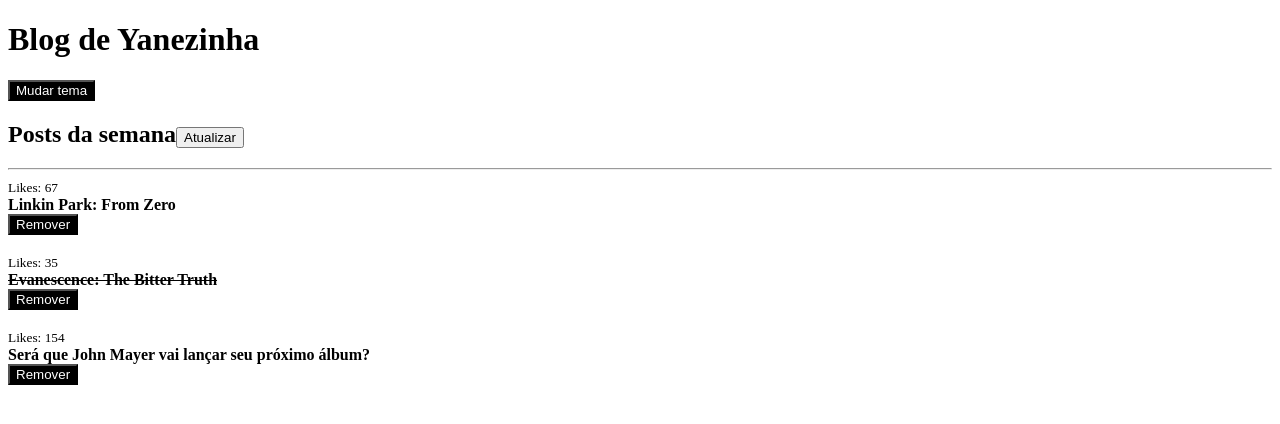
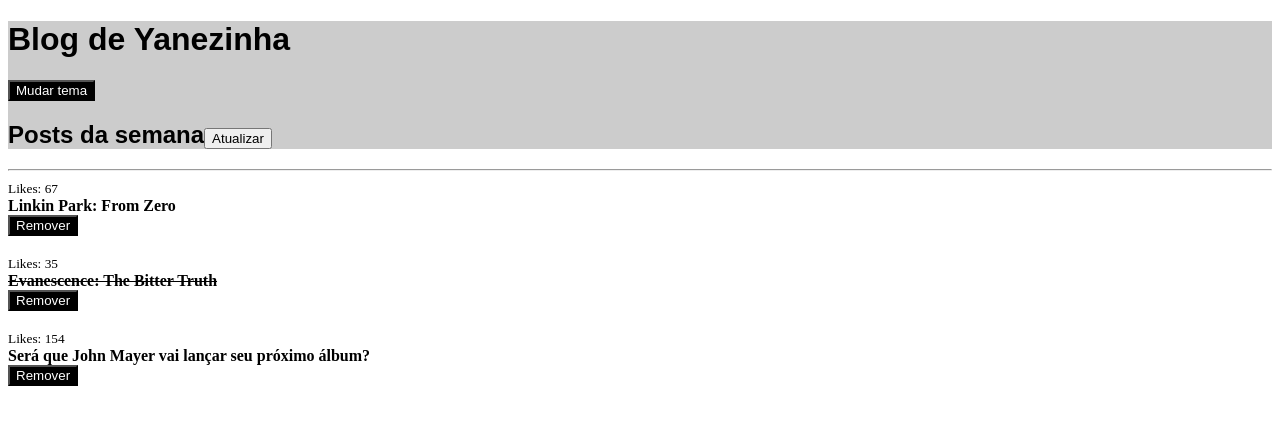
Before and after one commit to yanew/react-fundamentos, a React app: page / in a window 1280 px wide. Shown: the top 424 px of the page. Built offline with nearby package versions, Linux system fonts and the light colour scheme.

Commit message:
Aula Fundamentos do React - Inline styles

```diff
--- a/src/Header.js
+++ b/src/Header.js
@@ -6,13 +6,17 @@
 export default function Header(props/*{titulo, children pode ser props aqui e la embaixo chamar props.children}*/){
     const {onToggleTheme} = useContext(ThemeContext);
     return (
-        <>
+        <div
+            style={{
+                background: '#ccc',
+                fontFamily: 'sans-serif',
+            }}>
             <h1>{props.titulo}</h1>
             <Button onClick={onToggleTheme}>
                 Mudar tema
             </Button>
             {props.children}
-        </>
+        </div>
     );
 }
 
```
